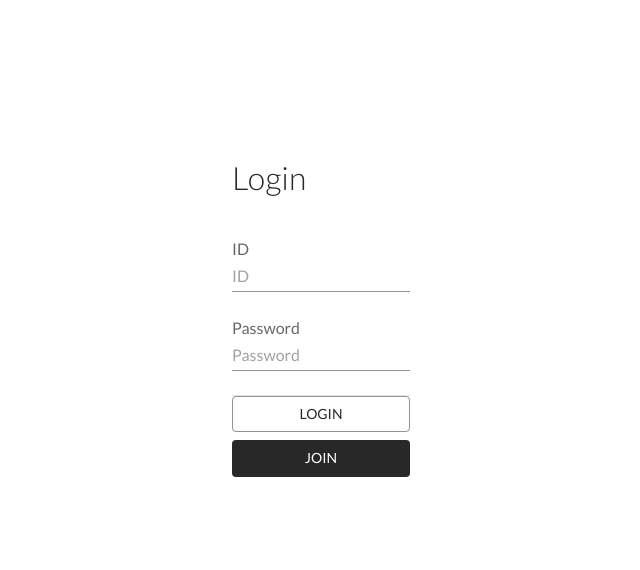
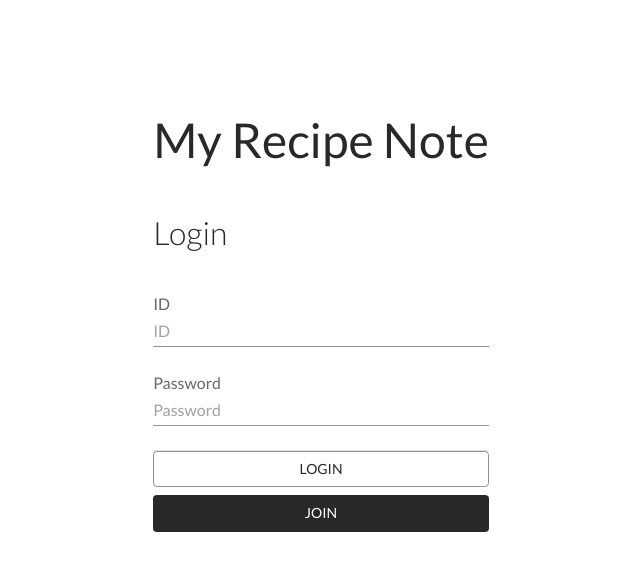
Before and after one commit to YeonhaPark/my-recipe-note-front, a React (Create React App) app: page /login in a window 1280 px wide. Shown: the top 570 px of the page, without its empty margins (319-959 px from the left). Built offline with nearby package versions, Linux system fonts and the light colour scheme.

Commit message:
fix: add title

```diff
--- a/src/components/templates/authTemplate.tsx
+++ b/src/components/templates/authTemplate.tsx
@@ -10,7 +10,6 @@ import { black } from '../../theme/colors';
 const ContainerStyled = withStyles({
   root: {
     padding: '0 1.5rem',
-    height: '100vh',
     display: 'flex',
   },
 })(Container);
@@ -32,7 +31,7 @@ const horizontallyCentered = css`
   width: 100%;
   display: flex;
   justify-content: center;
-  margin-top: 10rem;
+  margin-top: 4rem;
 `;
 
 interface Props {
@@ -44,6 +43,7 @@ export default function AuthTemplate({ children, headerName }: Props) {
     <ContainerStyled>
       <div css={horizontallyCentered}>
         <Grid item xs={10} md={6}>
+          <Title />
           <header css={headerStyle}>
             <div>{headerName}</div>
           </header>
```
